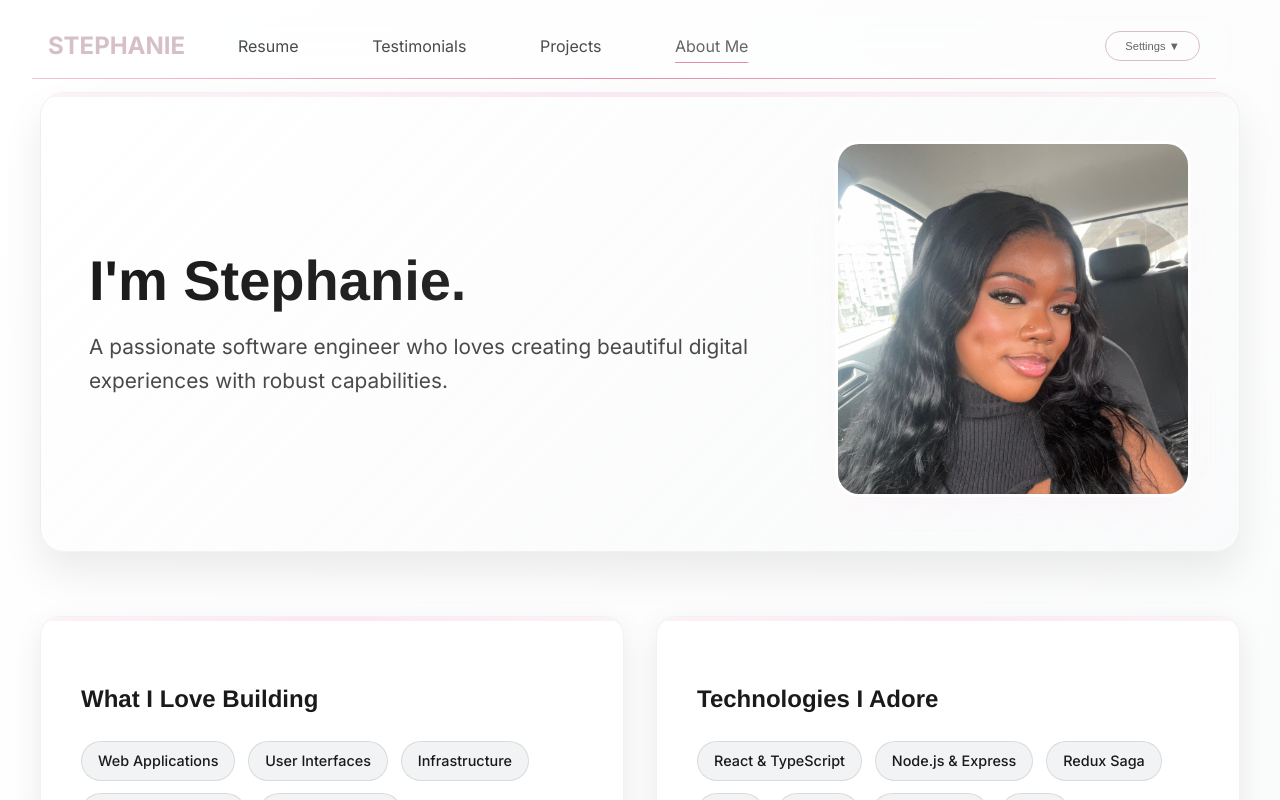
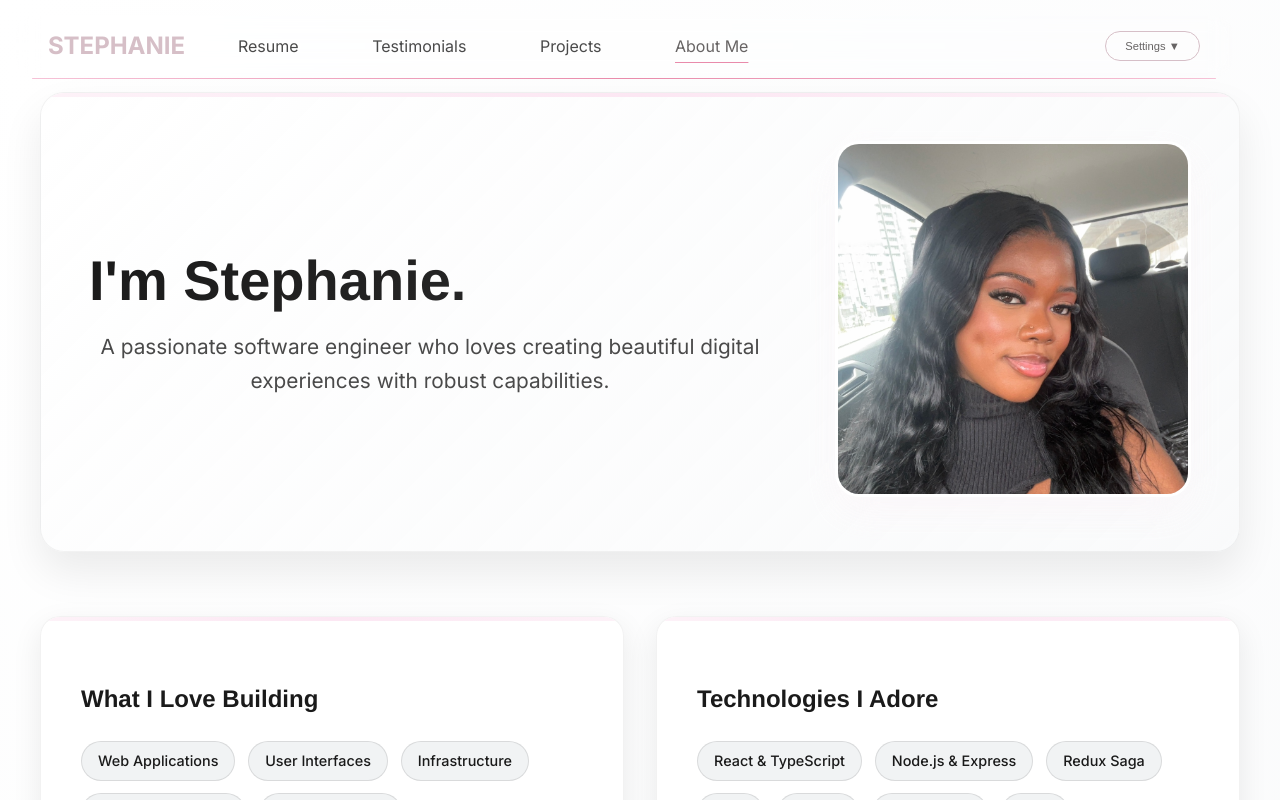
Before and after one commit to stephaniesomade/portfolio-showcase, a React (Vite) app: page /aboutme in a window 1280 px wide. Shown: the top 800 px of the page. Built offline with nearby package versions, Linux system fonts and the light colour scheme.

Commit message:
(feat): Center text

```diff
--- a/src/styles/Testimonials.css
+++ b/src/styles/Testimonials.css
@@ -49,9 +49,10 @@
   font-size: 1.3rem;
   color: #4a4a4a;
   line-height: 1.6;
-  margin: 0;
-  max-width: 700px;
   margin: 0 auto;
+  text-align: center;
+  display: block;
+  width: 100%;
 }
 
 /* Testimonials Grid */
@@ -229,6 +230,7 @@
 
   .hero-subtitle {
     font-size: 1.1rem;
+    align-items: center;
   }
 
   .testimonials-grid {
```
